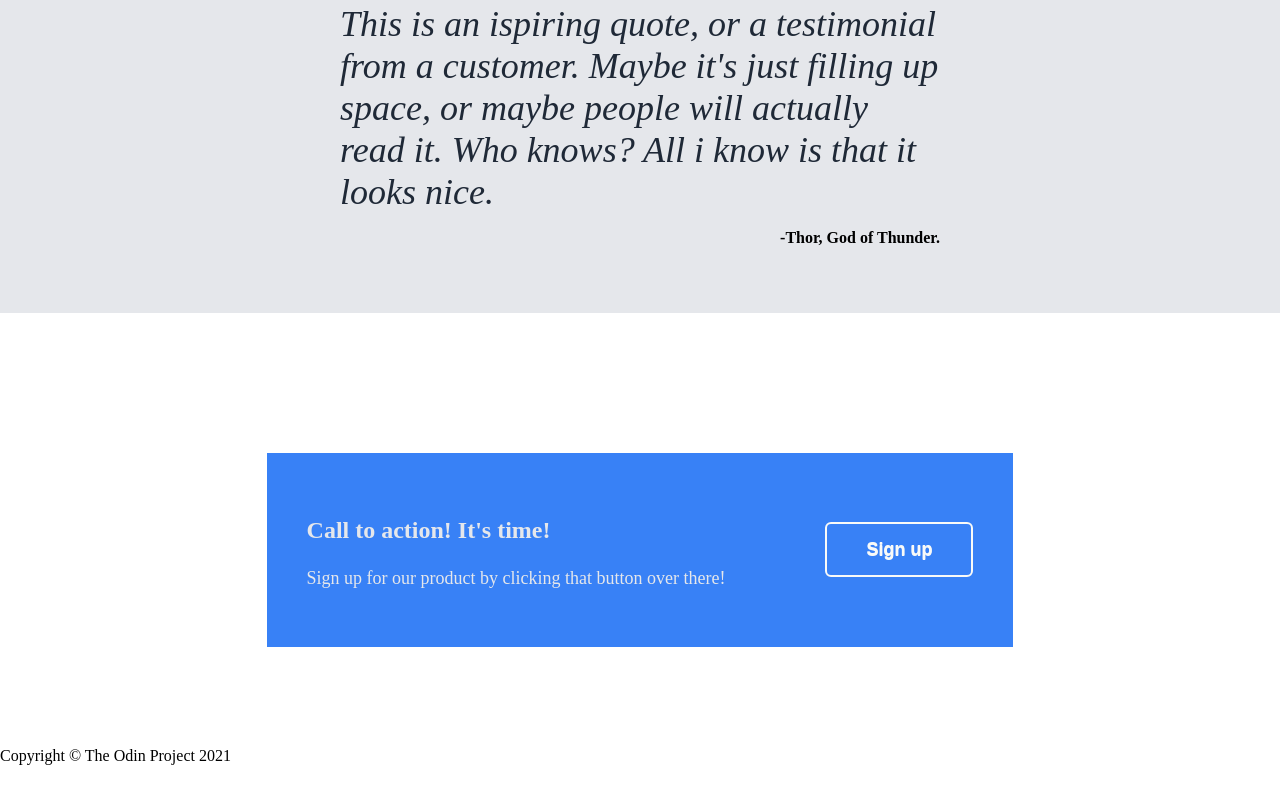
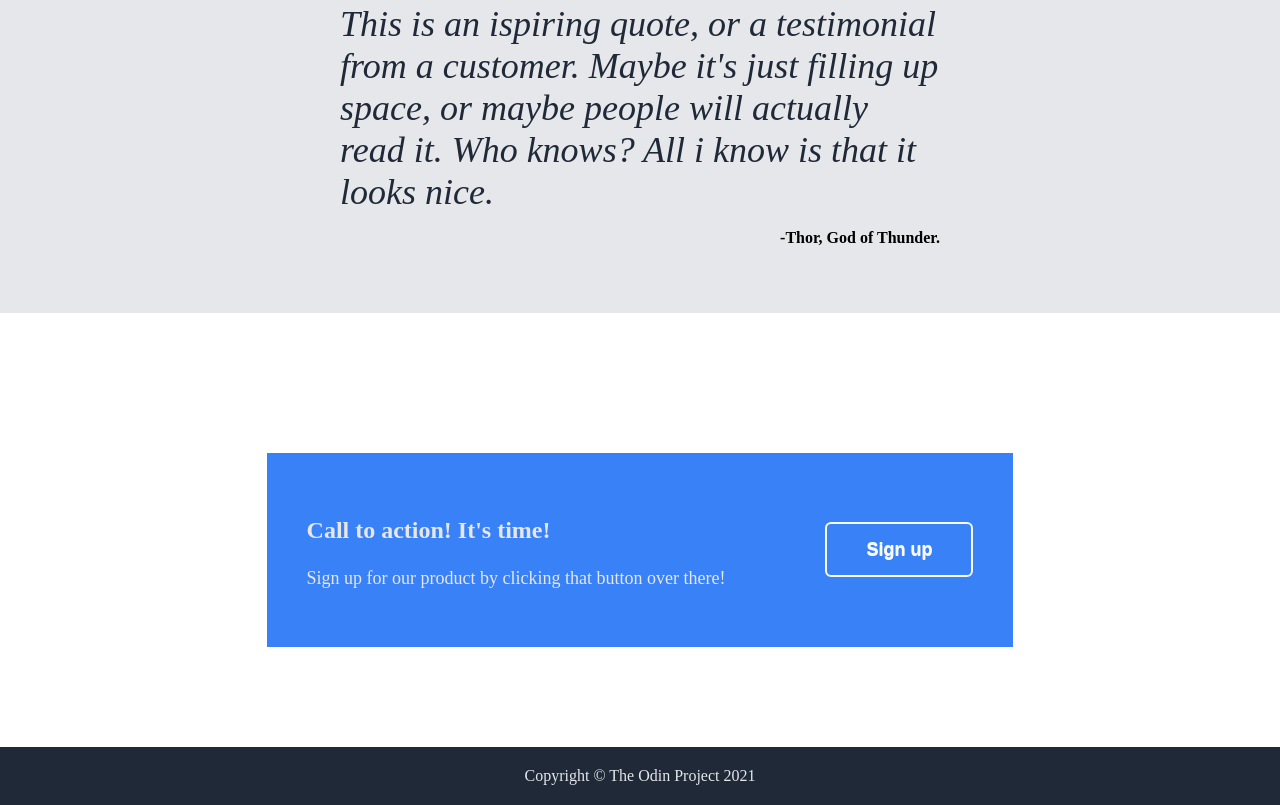
Before and after one commit to nicolenaspect/Odin-Landing-Page-Project, a plain HTML site: page index.html in a window 1280 px wide. Shown: the part 954-1759 px from the top of the page. Before the commit the page ends 1719 px from the top, so only its background shows below. Drawn offline with Linux system fonts and the light colour scheme.

Commit message:
footer added

```diff
--- a/style.css
+++ b/style.css
@@ -207,3 +207,10 @@ a:hover, a:visited, a:link, a:active {
 	text-decoration:none;
 	text-shadow:0px 1px 0px #f9faf8;
 }
+
+.footer {
+    background-color: #1f2937;
+    padding: 20px;
+    color: #e5e7eb;
+    text-align: center;
+}
```
